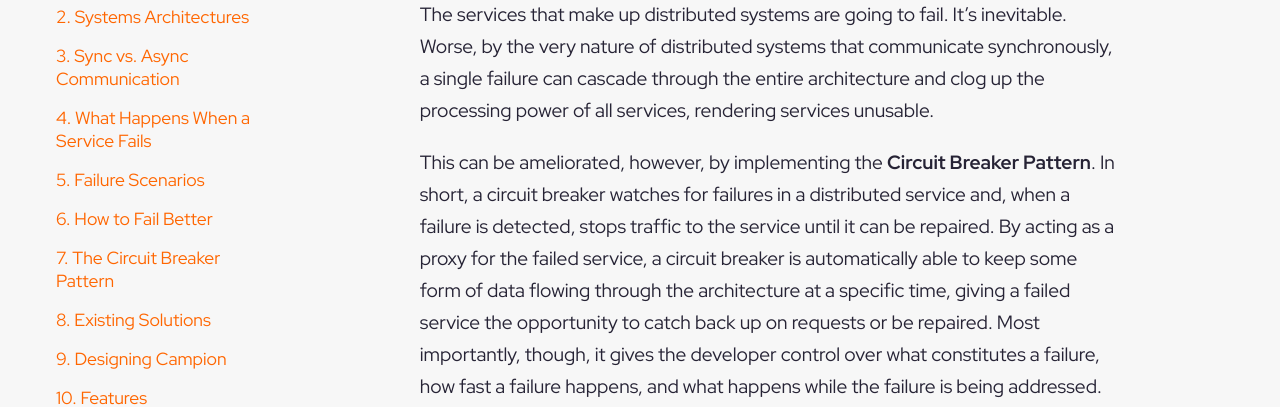
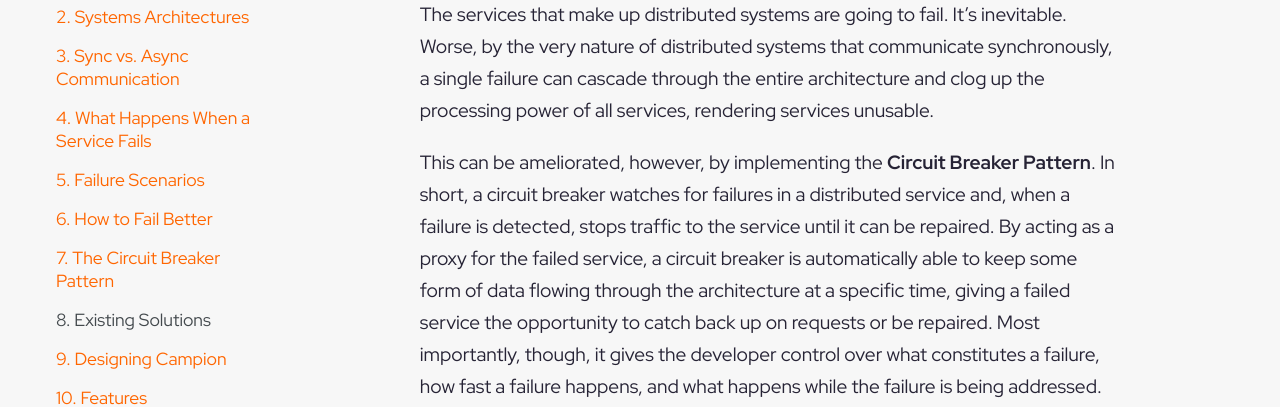
Before and after one commit to campion-breaker/campion-breaker.github.io, a website: page case-study.html in a window 1280 px wide. Shown: the part 402-809 px from the top of the page. Drawn offline with Linux system fonts and the light colour scheme.

Commit message:
Added the Javascript to the sidebar.

```diff
--- a/case-study.html
+++ b/case-study.html
@@ -14,6 +14,8 @@
 
     <link rel="preconnect" href="https://fonts.gstatic.com">
     <link href="https://fonts.googleapis.com/css2?family=Red+Hat+Display:ital,wght@0,400;0,700;0,900;1,400&display=swap" rel="stylesheet">
+
+    <script type="text/javascript" src="javascripts/sidebar.js"></script>
 
     <meta property="og:title" content="Campion" />
     <meta property="og:description" content="An edge-based circuit breaking middleware" />
```
